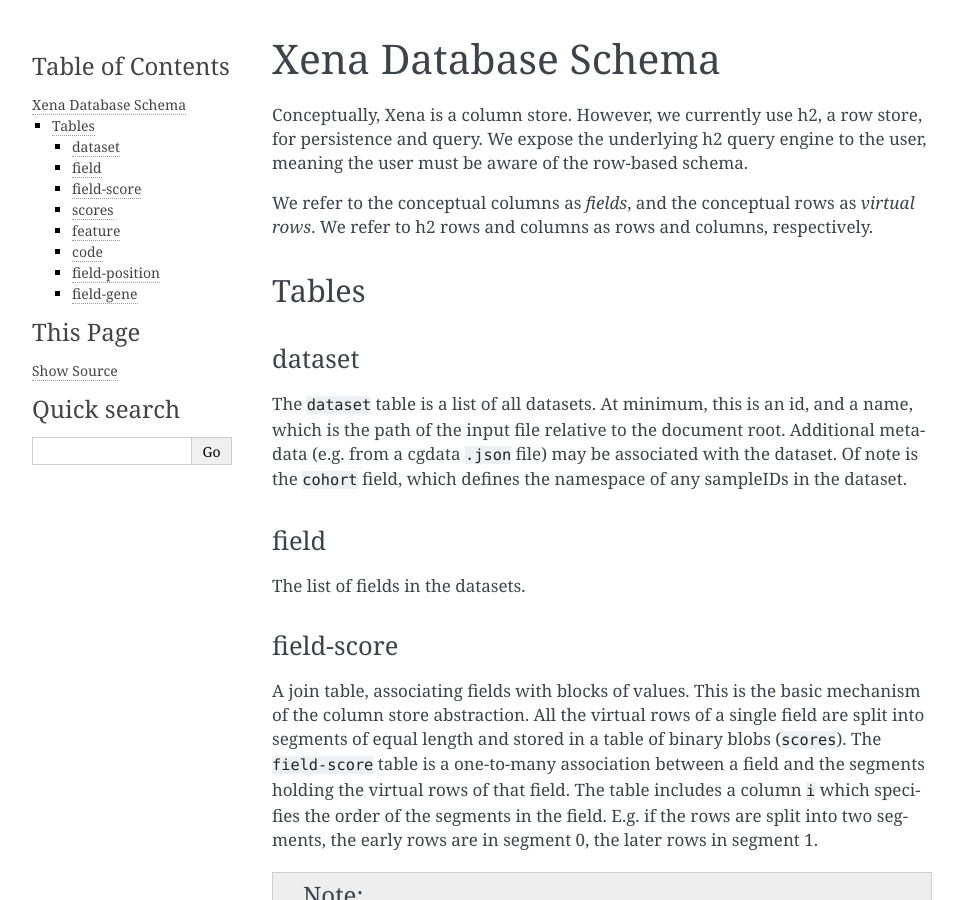
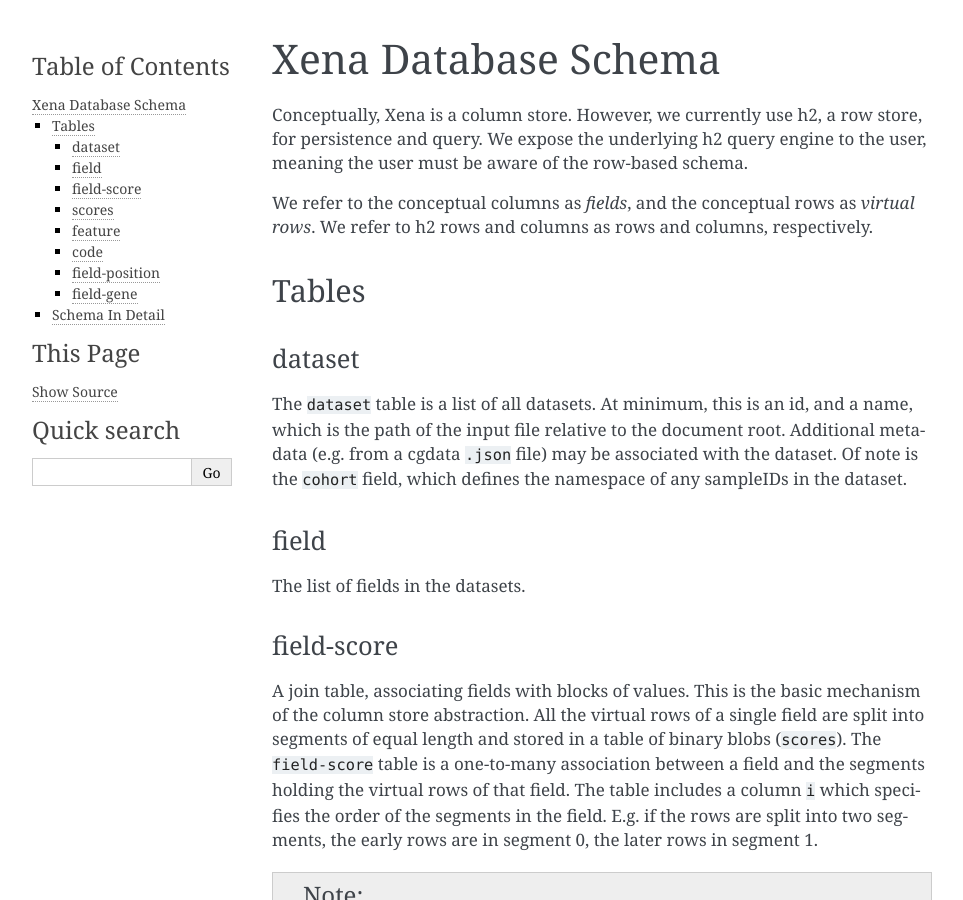
Before and after one commit to ucscXena/ucsc-xena-server, a Sphinx documentation site: the page built from doc/schema.rst, in a window 1280 px wide and 900 px high. Shown: the whole window, without its empty margins (148-1111 px from the left). Built offline with Sphinx 7.4.7, drawn with Linux system fonts in a browser that asks for light colours; some of the changed text lies outside the part shown.

```diff
--- a/doc/contents.rst
+++ b/doc/contents.rst
@@ -9,3 +9,5 @@
     web_console
     design
     schema
+
+* `Internal API docs <implementation>`_
--- a/doc/schema.rst
+++ b/doc/schema.rst
@@ -71,3 +71,8 @@
 A table of genes associated with a *virtual row*. To support indexing, and
 a one-to-many relation between virtual rows and genes, genes are stored as
 rows rather than blobs.
+
+Schema In Detail
+================
+
+`SchemaSpy <schema>`_
```
Also changed, not shown: 17 other files.
